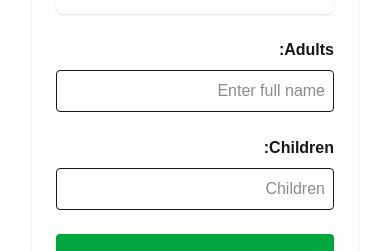
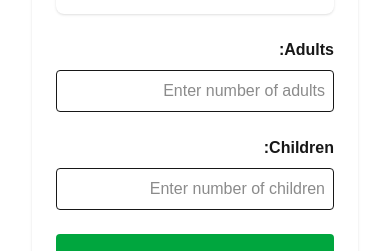
Before and after one commit to ReaGol/villa-bnb, a Next.js app: page /en/booking in a window 390 px wide. Shown: the part 561-812 px from the top of the page. Built offline with nearby package versions, Linux system fonts and the light colour scheme; no server answers; the database is empty.

Commit message:
fixed translation bugs: missing HE placeholders in forms, phone field in wrong direction. Removed discount message from EN version

```diff
--- a/src/app/[locale]/about/page.tsx
+++ b/src/app/[locale]/about/page.tsx
@@ -25,7 +25,7 @@ export default function AboutPage() {
         </div>
       </section>
 
-      <section className='space-y-8 text-right leading-relaxed text-gray-800'>
+      <section className='space-y-8 leading-relaxed text-gray-800'>
         {subtitles.slice(0, 5).map((subtitle, i) => (
           <div key={i}>
             <h2 className='text-2xl font-semibold text-green-700 mb-2'>
--- a/src/app/[locale]/booking/summary/page.tsx
+++ b/src/app/[locale]/booking/summary/page.tsx
@@ -153,7 +153,8 @@ export default function BookingSummaryPage() {
               <div className='flex justify-between border-b pb-2 mt-2'>
                 <span className='font-semibold text-gray-600'>{t("fields.price")}</span>
                 <span>
-                  €{priceDetails.totalPrice} ({priceDetails.discount})
+                  €{priceDetails.totalPrice}
+                  {locale !== "en" && priceDetails.discount ? ` (${priceDetails.discount})` : null}
                 </span>
               </div>
             )}
@@ -186,8 +187,9 @@ export default function BookingSummaryPage() {
             <input
               type='tel'
               {...register("phone", { required: t("validation.phoneRequired") })}
-              className='border p-2 w-full rounded placeholder:text-right'
+              className={`border p-2 w-full rounded ${locale === 'en' ? 'text-left' : 'text-right'} ${locale === 'en' ? 'ltr' : 'rtl'} placeholder:${locale === 'en' ? 'text-left' : 'text-right'}`}
               placeholder={t("placeholders.phone")}
+              dir={locale === 'en' ? 'ltr' : 'rtl'}
             />
             {errors.phone && (
               <p className='text-red-500'>{errors.phone.message}</p>
--- a/src/app/layout.tsx
+++ b/src/app/layout.tsx
@@ -1,6 +1,7 @@
 import { ReactNode } from "react";
 import "../styles/globals.css";
 import { Geist, Geist_Mono, Great_Vibes } from "next/font/google";
+import { headers } from "next/headers";
 
 const geistSans = Geist({ variable: "--font-geist-sans", subsets: ["latin"] });
 const geistMono = Geist_Mono({
@@ -13,11 +14,13 @@ const greatVibes = Great_Vibes({
   variable: "--font-great-vibes",
 });
 
-export default function RootLayout({ children }: { children: ReactNode }) {
+export default async function RootLayout({ children }: { children: ReactNode }) {
+  const headersList = await headers();
+  const locale = headersList.get("x-next-intl-locale") || "he";
+
   return (
-    <html lang='he'>
+    <html lang={locale} dir={locale === "he" ? "rtl" : "ltr"}>
       <body
-        dir='rtl'
         className={`flex flex-col min-h-screen ${geistSans.variable} ${geistMono.variable} ${greatVibes.variable} antialiased`}
       >
         {children}
--- a/src/components/BookingForm.tsx
+++ b/src/components/BookingForm.tsx
@@ -228,7 +228,7 @@ export default function BookingForm() {
           className='border p-2 w-full rounded'
           min={1}
           max={6}
-          placeholder={t("placeholders.fullName")}
+          placeholder={t("form.adultsPlaceholder")}
         />
         {errors.adults && (
           <p className='text-red-500'>{errors.adults.message}</p>
@@ -247,7 +247,7 @@ export default function BookingForm() {
           className='border p-2 w-full rounded'
           min={0}
           max={6}
-          placeholder={t("form.children")}
+          placeholder={t("form.childrenPlaceholder")}
         />
         {errors.children && (
           <p className='text-red-500'>{errors.children.message}</p>
--- a/src/components/ContactForm.tsx
+++ b/src/components/ContactForm.tsx
@@ -3,6 +3,7 @@
 import { useForm } from "react-hook-form";
 import { useState } from "react";
 import { useTranslations } from "next-intl";
+import { useParams } from "next/navigation";
 
 interface ContactFormData {
   fullName: string;
@@ -12,8 +13,13 @@ interface ContactFormData {
   preferredContactMethod: "phone" | "email";
 }
 
+interface ContactFormProps {
+  locale?: string;
+}
+
 export default function ContactForm() {
   const t = useTranslations("contact");
+  const { locale } = useParams();
 
   const {
     register,
@@ -82,8 +88,9 @@ export default function ContactForm() {
         <input
           type='tel'
           {...register("phone", { required: t("form.phone") + " " + t("form.required") })}
-          className='border p-2 w-full rounded placeholder:text-right'
+          className={`border p-2 w-full rounded ${locale === 'en' ? 'text-left ltr placeholder:text-left' : 'text-right rtl placeholder:text-right'}`}
           placeholder={t("form.phone")}
+          dir={locale === 'en' ? 'ltr' : 'rtl'}
         />
         {errors.phone && (
           <p className='text-red-500 text-sm'>{errors.phone.message}</p>
--- a/src/messages/en.json
+++ b/src/messages/en.json
@@ -19,7 +19,9 @@
       "fullNamePlaceholder": "Enter your full name",
       "phonePlaceholder": "Enter your phone number",
       "emailPlaceholder": "Enter your email address",
-      "specialRequestsPlaceholder": "Write any special requests here..."
+      "specialRequestsPlaceholder": "Write any special requests here...",
+      "adultsPlaceholder": "Enter number of adults",
+      "childrenPlaceholder": "Enter number of children"
     },
     "successMessage": "Your booking has been successfully submitted! We will contact you soon to confirm.",
     "errorMessage": "There was an error processing your booking. Please try again later.",
@@ -183,7 +185,9 @@
       "fullNamePlaceholder": "Enter your full name",
       "phonePlaceholder": "Enter your phone number",
       "emailPlaceholder": "Enter your email address",
-      "specialRequestsPlaceholder": "Write any special requests here..."
+      "specialRequestsPlaceholder": "Write any special requests here...",
+      "adultsPlaceholder": "Enter number of adults",
+      "childrenPlaceholder": "Enter number of children"
     },
     "successMessage": "Your booking has been successfully submitted! We will contact you soon to confirm.",
     "errorMessage": "There was an error processing your booking. Please try again later.",
--- a/src/messages/he.json
+++ b/src/messages/he.json
@@ -19,7 +19,9 @@
       "fullNamePlaceholder": "הכנס שם מלא",
       "phonePlaceholder": "הכנס מספר טלפון",
       "emailPlaceholder": "הכנס כתובת אימייל",
-      "specialRequestsPlaceholder": "כתוב כאן בקשות מיוחדות..."
+      "specialRequestsPlaceholder": "כתוב כאן בקשות מיוחדות...",
+      "adultsPlaceholder": "מספר מבוגרים",
+      "childrenPlaceholder": "מספר ילדים"
     },
     "successMessage": "ההזמנה נשלחה בהצלחה! נחזור אליכם בקרוב לאישור.",
     "errorMessage": "אירעה שגיאה בעיבוד ההזמנה. אנא נסו שוב מאוחר יותר.",
```
